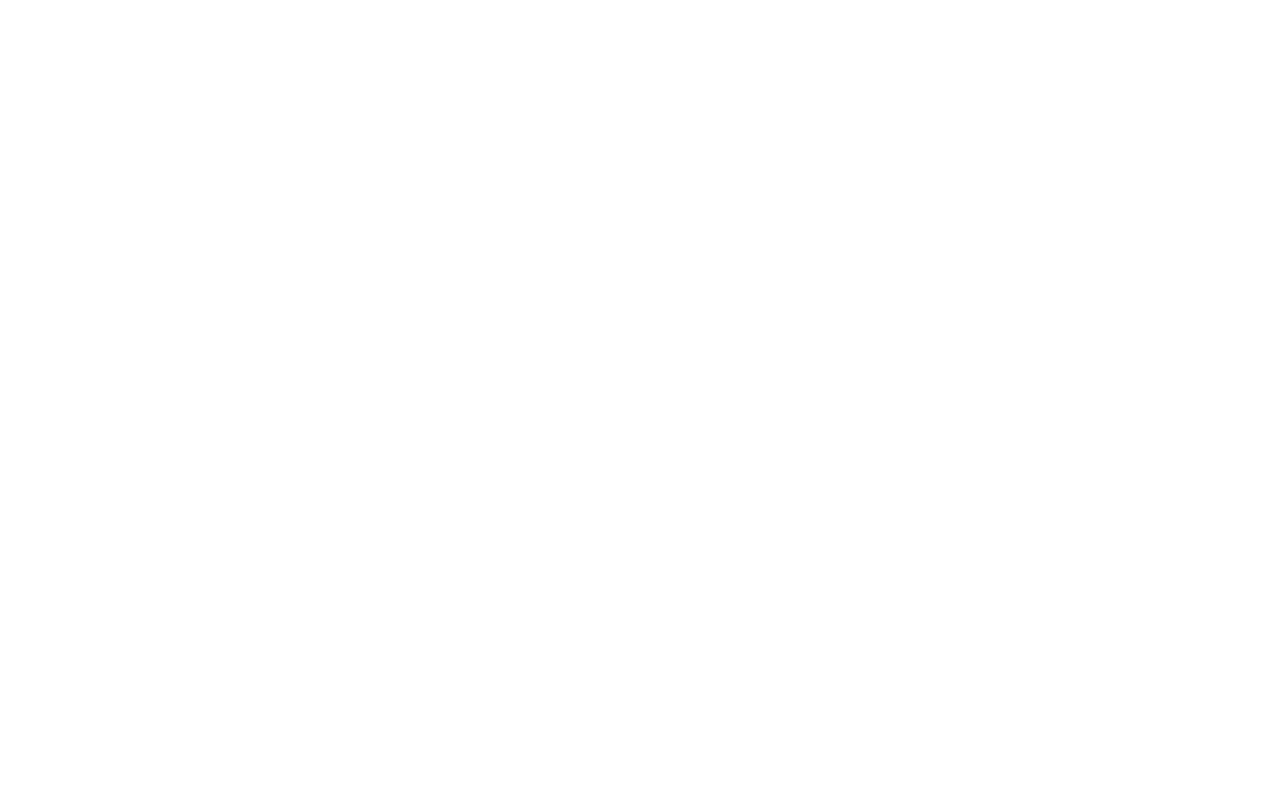
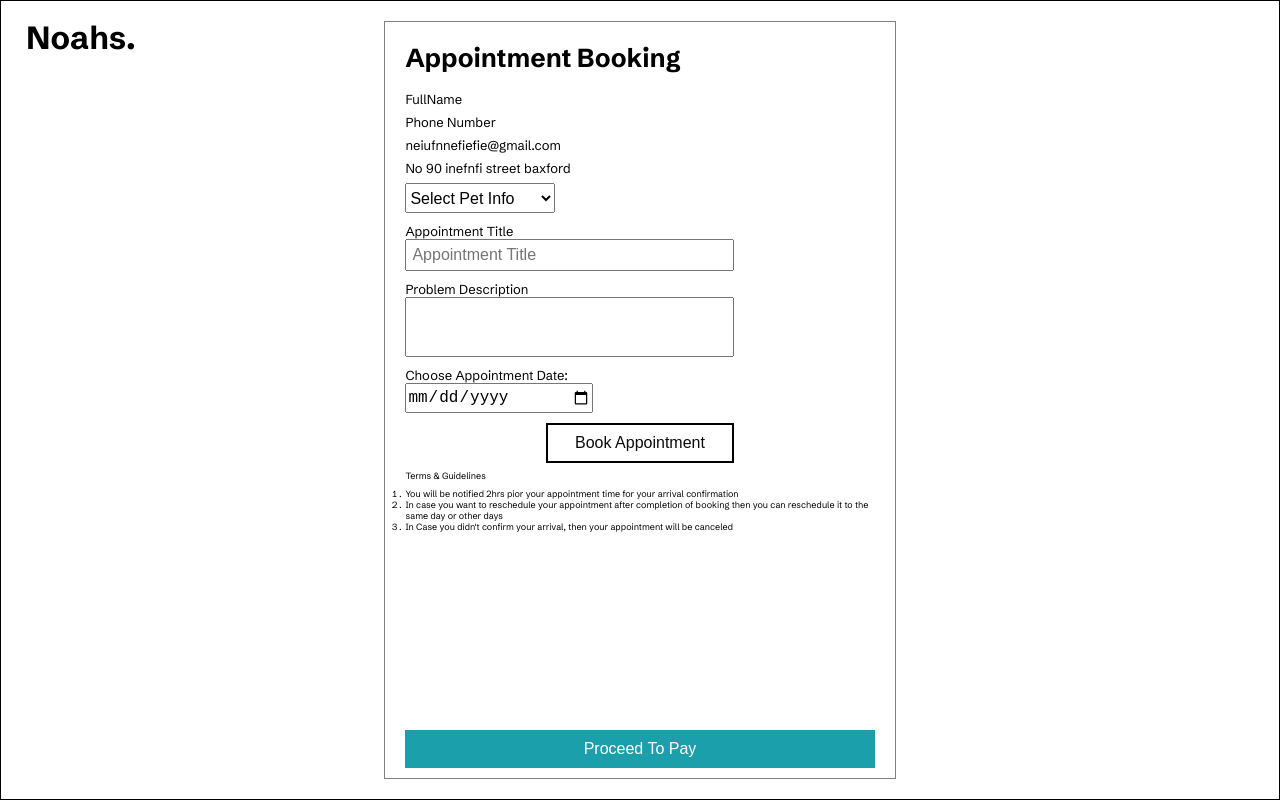
Before and after one commit to IbrahimAni/Noahs-Pet-Clinic, a React (Create React App) app in the folder np-clinc/: page /book-appointments in a window 1280 px wide. Before the commit this address had no page. Built offline with nearby package versions, Linux system fonts and the light colour scheme.

Commit message:
made the booking to another page

```diff
--- a/np-clinc/src/App.js
+++ b/np-clinc/src/App.js
@@ -1,5 +1,5 @@
 import './App.css';
-import {Landing, Login, SignUp, ForgotPassword, EnterOTPCode, ResetPassword, Dashboard} from "./pages"
+import {Landing, Login, SignUp, ForgotPassword, EnterOTPCode, ResetPassword, Dashboard, BookAppointment} from "./pages"
 import {Routes, Route} from "react-router-dom"
 import { useState, useEffect } from 'react';
 
@@ -17,6 +17,7 @@
         <Route path='/enter-otp-code' element={<EnterOTPCode />}/>
         <Route path='/reset-password' element={<ResetPassword />}/>
         <Route path='/dashboard' element={<Dashboard />}/>
+        <Route path='/book-appointments' element={<BookAppointment />}/>
     </Routes>
   );
 }
--- a/np-clinc/src/components/dashboard/Appointments.jsx
+++ b/np-clinc/src/components/dashboard/Appointments.jsx
@@ -3,6 +3,7 @@
 import HistoryBox from './HistoryBox'
 import "../styles/dashboard/Appointments.css"
 import BookingPopUp from './BookingPopUp'
+import {Link} from "react-router-dom"
 
 function Appointments() {
 
@@ -29,7 +30,7 @@
                         <AddIcon className='book-icon'/>
                     </div>
                     <div className='book-an-apoointment-btn'>
-                        <button onClick={displayBookAppointmentPage}>Book An Appointment</button>
+                        <Link to='/book-appointments'><button>Book An Appointment</button></Link>
                     </div>
                 </div>
             </div>
--- a/np-clinc/src/components/dashboard/BookingPopUp.jsx
+++ b/np-clinc/src/components/dashboard/BookingPopUp.jsx
@@ -1,16 +1,11 @@
 import React from 'react'
 import "../styles/dashboard/BookingPopUp.css"
-import {ReactComponent as CloseTab} from "../assets/icons/dashboardIcons/circle-xmark-solid.svg"
 
-function BookingPopUp({setBookAppointment}) {
+function BookingPopUp() {
 
-    function closeBookAppintment() {
-        setBookAppointment(false)
-    }
   return (
     <div className='booking-pop-up'>
         <div className='booking-inner-pop-up'>
-            {/* <CloseTab className='tab-close' onClick={closeBookAppintment}/> */}
             <h1>Appointment Booking</h1>
             <div className='booking-user-info'>
                 <p>FullName</p>
--- a/np-clinc/src/components/styles/dashboard/BookingPopUp.css
+++ b/np-clinc/src/components/styles/dashboard/BookingPopUp.css
@@ -1,18 +1,21 @@
 .booking-pop-up {
-    width: 50%;
+    width: 40%;
     height: 100%;
     background-color: #fff;
     padding: 10px 20px;
-    transition: 0.3s ease-in;
+    border: 1px solid grey;
 }
 
 .booking-inner-pop-up {
     height: 100%;
     position: relative;
+    display: flex;
+    flex-direction: column;
 }
 
 .booking-inner-pop-up h1 {
-    font-size: 24px;
+    font-size: 26px;
+    margin: 10px 0;
 }
 
 .booking-user-info p {
@@ -81,7 +84,7 @@
 .proceed-to-pay{
     display: flex;
     justify-content: center;
-    margin-top: 6px;
+    margin-top: auto;
 }
 
 .proceed-to-pay button {
@@ -108,3 +111,12 @@
     fill: red;
     cursor: pointer;
 }
+
+textarea {
+    resize: none;
+    font-family: inherit;
+}
+
+textarea:focus {
+    outline: none;
+}
--- a/np-clinc/src/pages/BookAppointment.jsx
+++ b/np-clinc/src/pages/BookAppointment.jsx
@@ -5,6 +5,9 @@
 function BookAppointment() {
   return (
     <div className='book-appointment-page'>
+        <div className='logo-container-dashboard-book'>
+            <h1>Noahs.</h1>
+        </div>
         <BookingPopUp />
     </div>
   )
--- a/np-clinc/src/pages/index.js
+++ b/np-clinc/src/pages/index.js
@@ -5,6 +5,7 @@
 import EnterOTPCode from "./EnterOTPCode";
 import ResetPassword from "./ResetPassword";
 import Dashboard from "./dashboard/Dashboard";
+import BookAppointment from "./BookAppointment";
 
 export {
   Landing,
@@ -13,5 +14,6 @@
   ForgotPassword,
   EnterOTPCode,
   ResetPassword,
-  Dashboard
+  Dashboard,
+  BookAppointment
 }
--- a/np-clinc/src/pages/styles/BookAppointment.css
+++ b/np-clinc/src/pages/styles/BookAppointment.css
@@ -1,7 +1,16 @@
 .book-appointment-page {
     width: 100%;
-    height: 100%;
+    height: 100vh;
     display: flex;
     align-items: center;
     justify-content: center;
+    border: 1px solid;
+    padding: 20px 0;
+    position: relative;
 }
+
+.logo-container-dashboard-book {
+    position: absolute;
+    top: 10px;
+    left: 25px;
+}
```
